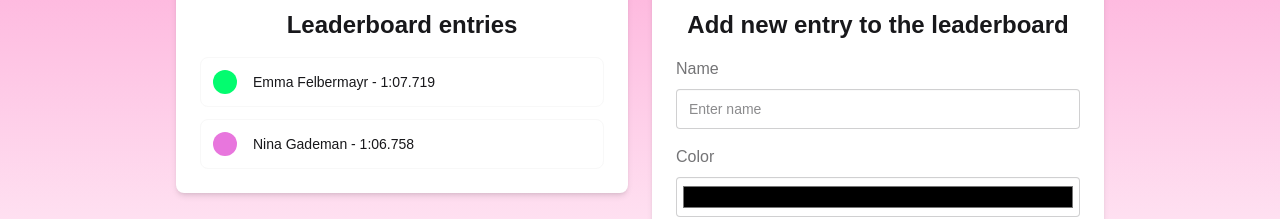
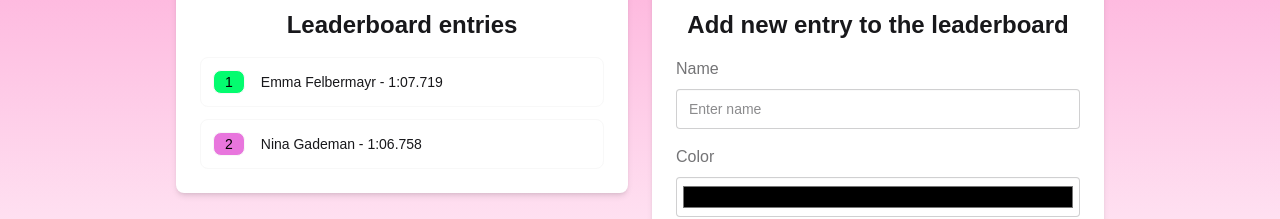
Before and after one commit to PiotAstrid/f1_academy_leaderboard, an Angular app in the folder leaderboard/: page / in a window 1280 px wide. Shown: the part 127-346 px from the top of the page. Built offline with nearby package versions, Linux system fonts and the light colour scheme; a web font is replaced by a local one.

Commit message:
sorted leaderboard

```diff
--- a/leaderboard/src/app/leaderboard.service.ts
+++ b/leaderboard/src/app/leaderboard.service.ts
@@ -18,17 +18,37 @@ export class LeaderboardService {
   constructor() { }
 
   getAllLeaderBoardEntries(): Observable<LeaderboardEntry[]>{
-    // TODO return sorted list
     return this.entriesSubject.asObservable();
   }
 
   // add a new entry to the leaderboard
   addEntry(name: string, color: string, time: string){
     if (name && time){
+      // the default color is black
       if (!color) color = '#000000';
       this.leaderboardEntryList = [...this.leaderboardEntryList, { name, color, time }];
-      this.entriesSubject.next(this.leaderboardEntryList);
+
+      // sort list by time
+      const sorted = [...this.leaderboardEntryList].sort((a, b) =>
+        this.timeToMilliseconds(a.time) - this.timeToMilliseconds(b.time)
+      );
+
+      this.entriesSubject.next(sorted);
     }
   }
 
+  private timeToMilliseconds(time: string): number {
+    // pattern: m:ss:mmm or 1:23:456
+    const match = time.match(/^(\d+):(\d{2})\.(\d{3})$/)
+    // if time is invalid, return infinity
+    if (!match) return Infinity;
+
+    const minutes = parseInt(match[1], 10);
+    const seconds = parseInt(match[2], 10);
+    const milliseconds = parseInt(match[3], 10);
+
+    return minutes * 60000 + seconds * 1000 + milliseconds;
+
+  }
+
 }
--- a/leaderboard/src/app/leaderboard/leaderboard.component.html
+++ b/leaderboard/src/app/leaderboard/leaderboard.component.html
@@ -3,11 +3,16 @@
 
     <div class="space-y-3">
         <div
-            *ngFor="let entry of entries$ | async"
+            *ngFor="let entry of entries$ | async; index as i"
             class="flex items-center gap-4 p-3 rounded-lg border border-base-200">
 
             <!-- Color Badge -->
-            <div [ngStyle]="{'background': entry.color}" class="w-6 h-6 rounded-full"></div>
+            <div
+                [ngStyle]="{'background': entry.color}"
+                class="badge"
+                [ngClass]="getTextColorClass(entry.color)">
+                {{i + 1}}
+            </div>
 
             <!-- Entry Text -->
             <span class="text-sm">{{entry.name}} - {{entry.time}}</span>
--- a/leaderboard/src/app/leaderboard/leaderboard.component.ts
+++ b/leaderboard/src/app/leaderboard/leaderboard.component.ts
@@ -21,5 +21,20 @@ export class LeaderboardComponent {
     this.entries$ = this.leaderboardService.getAllLeaderBoardEntries();
   }
 
+  getTextColorClass(color: string): string {
+    return this.isColorDark(color) ? 'text-white' : 'text-black';
+  }
+
+  private isColorDark(color: string): boolean {
+    // convert to rgb
+    const hex = color.replace('#', '');
+    const r = parseInt(hex.substring(0, 2), 16);
+    const g = parseInt(hex.substring(2, 4), 16);
+    const b = parseInt(hex.substring(4, 6), 16);
+
+    // Calculate luminance
+    const luminance = (0.299 * r + 0.587 * g + 0.114 * b) / 255;
+    return luminance < 0.5; // true if dark, false if light
+  }
 
 }
```
